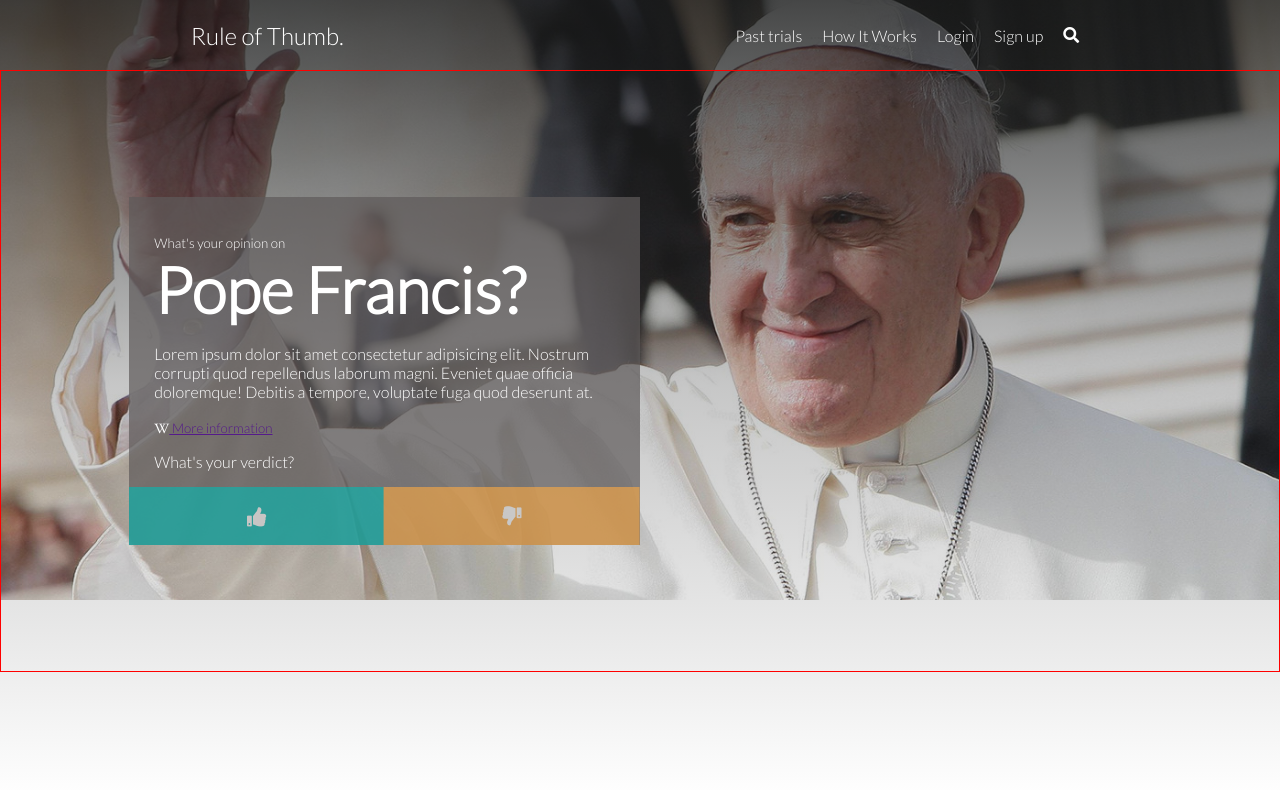
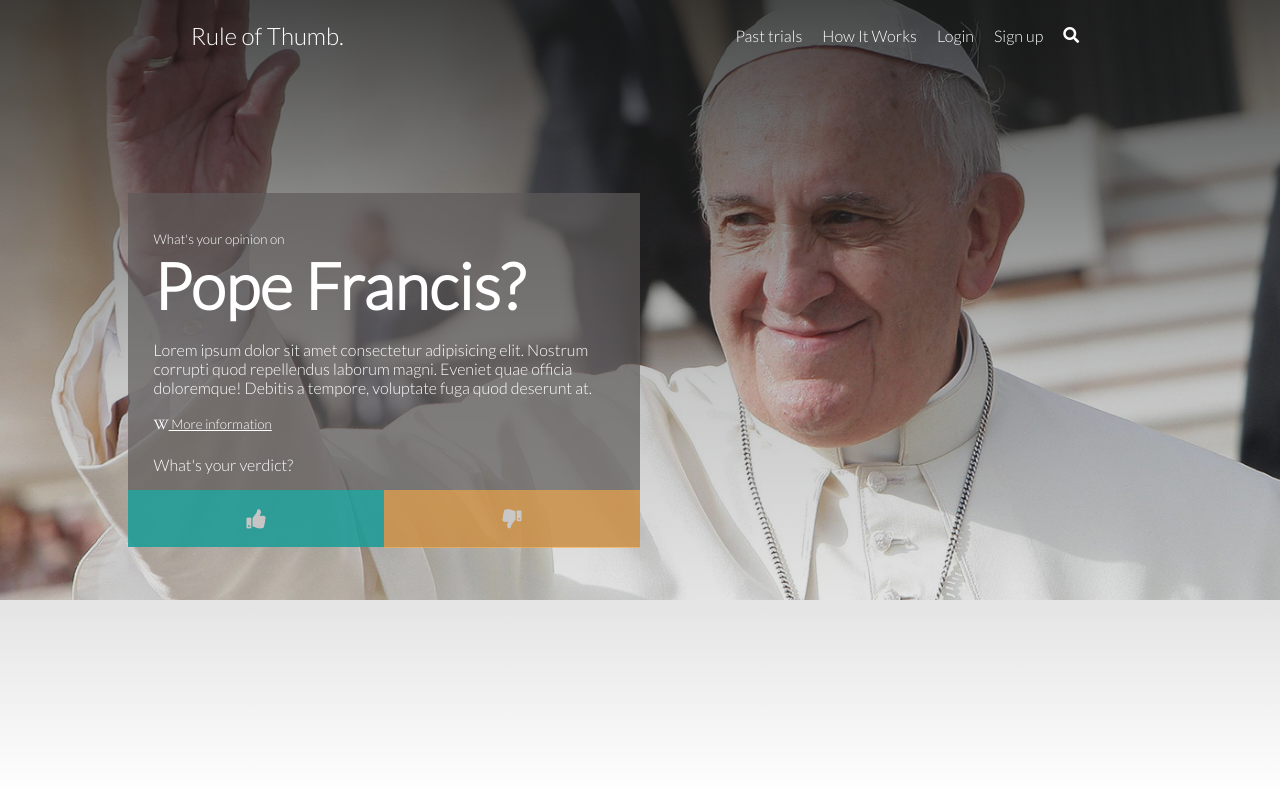
Before and after one commit to Caivan/rule-of-thumb, an Angular app: page /home in a window 1280 px wide. Shown: the top 790 px of the page. Built offline with nearby package versions, Linux system fonts and the light colour scheme.

Commit message:
adjust styles on header box trial

```diff
--- a/src/app/header-trial-box/header-trial-box.component.css
+++ b/src/app/header-trial-box/header-trial-box.component.css
@@ -39,7 +39,7 @@
     margin: 0%;
     padding: 0%;
 }
-.public-figure-date{
+.public-figure-moreinfo{
     margin: 0px 0px 5% 0px;
     color: var(--foreground-default);
 }
@@ -87,3 +87,6 @@
     justify-content: center;
     transform: scaleX(-1);
 }
+.thumb-link {
+    color: var(--foreground-default);
+}
--- a/src/app/header-trial-box/header-trial-box.component.html
+++ b/src/app/header-trial-box/header-trial-box.component.html
@@ -11,7 +11,7 @@
         <p class="public-figure-moreinfo">
             <i class="fab fa-wikipedia-w fa-xs" aria-hidden="true"></i>
             <small>
-                <a href=""> More information</a>
+                <a class="thumb-link" href=""> More information</a>
              </small>
         </p>
         <p>What's your verdict?</p>
--- a/src/app/header/header.component.css
+++ b/src/app/header/header.component.css
@@ -40,7 +40,6 @@
     padding: 0 10px;
 }
 .container-trial-box {
-    border: 1px solid red;
     width: 100%;
     flex: 1;
     margin: 0 auto;
```
